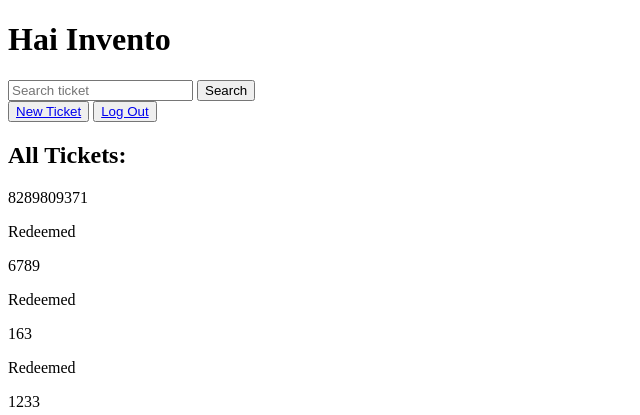
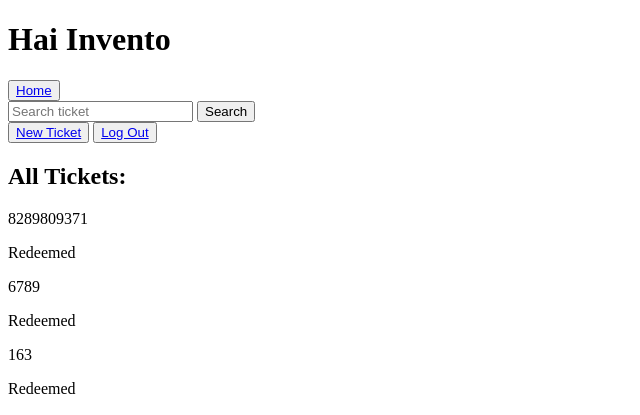
Before and after one commit to gauthamkrishna1312/invento, a Django app: page / in a window 1280 px wide. Shown: the top 415 px of the page, without its empty margins (0-640 px from the left). Run offline with Django 4.2, Linux system fonts and the light colour scheme; a user stored in the database is signed in; data comes from the database, SQL or seed files in the repository; both versions use the stored data as it was after the commit.

Commit message:
home button added

```diff
--- a/invento/Templates/index.html
+++ b/invento/Templates/index.html
@@ -10,6 +10,9 @@
 </head>
 <body>
     <h1>Hai Invento</h1>
+
+    <!--Home return button-->
+    <button><a href="{% url 'home' %}">Home</a></button>
 
     <!--Code for search box-->
     <form class="search-form" action="{% url 'search_ticket' %}" method="POST" enctype="multipart/form-data">
--- a/invento/Templates/newticket.html
+++ b/invento/Templates/newticket.html
@@ -12,6 +12,7 @@
         <header class="header">
             <h1>Invento New Ticket Registration</h1>
         </header>
+        <button><a href="{% url 'home' %}">Home</a></button>
         <main class="main-content-01">
             <form action="upload" method="POST" enctype="multipart/form-data">
                 {% csrf_token %}
--- a/invento/ticketList/views.py
+++ b/invento/ticketList/views.py
@@ -64,7 +64,6 @@ def search_ticket(request):
     return render(request, 'index.html', {'tickets': tickets, 'searched_tickets': searched_tickets, 'search_message': search_message})
 
 
-
 def invento_login(request):
     if request.method == 'POST':
         username = request.POST['username']
```
Also changed, not shown: invento/db.sqlite3.
